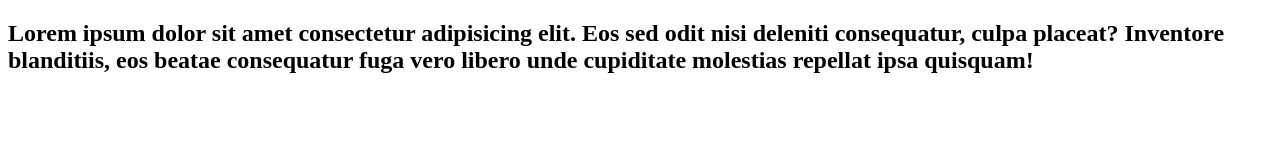
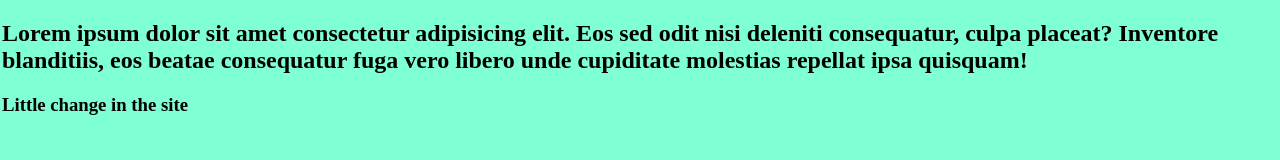
Before and after one commit to rajibkn345/sample-site, a plain HTML site: page index.html in a window 1280 px wide. Drawn offline with Linux system fonts and the light colour scheme.

Commit message:
adding little feature

```diff
--- a/index.html
+++ b/index.html
@@ -14,5 +14,6 @@
       consequatur fuga vero libero unde cupiditate molestias repellat ipsa
       quisquam!
     </h2>
+    <h3>Little change in the site</h3>
   </body>
 </html>
--- a/style.css
+++ b/style.css
@@ -0,0 +1,4 @@
+body {
+  background-color: aquamarine;
+  margin: 2px;
+}
```
